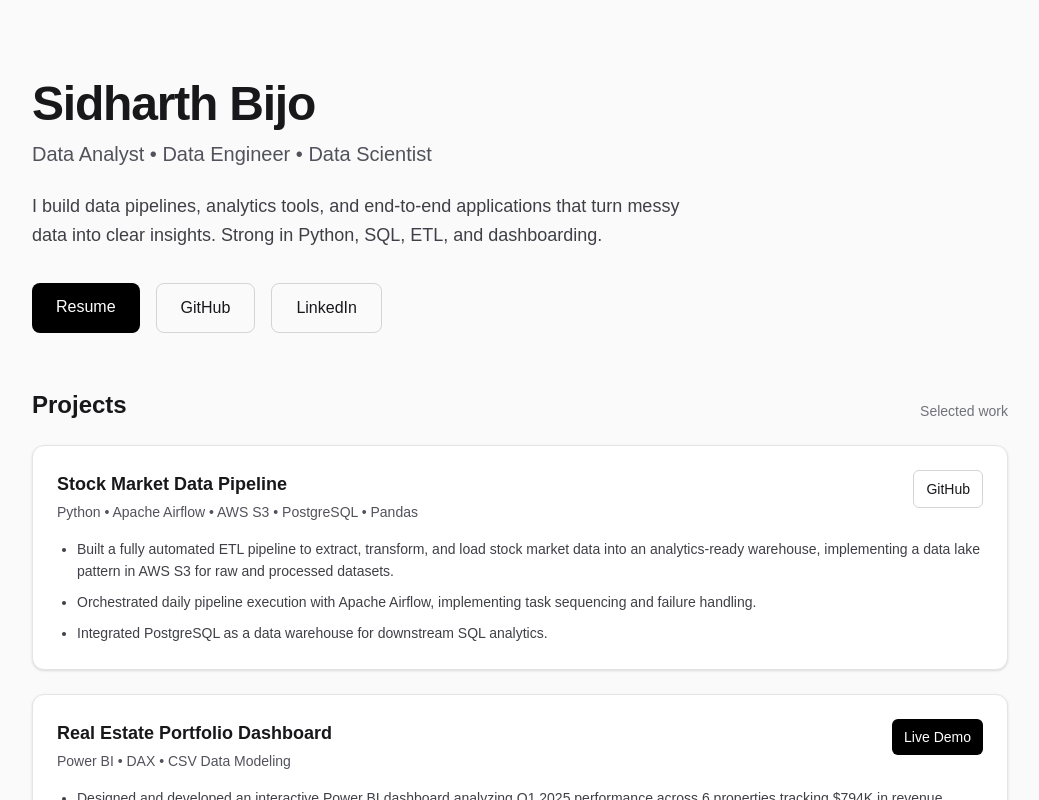
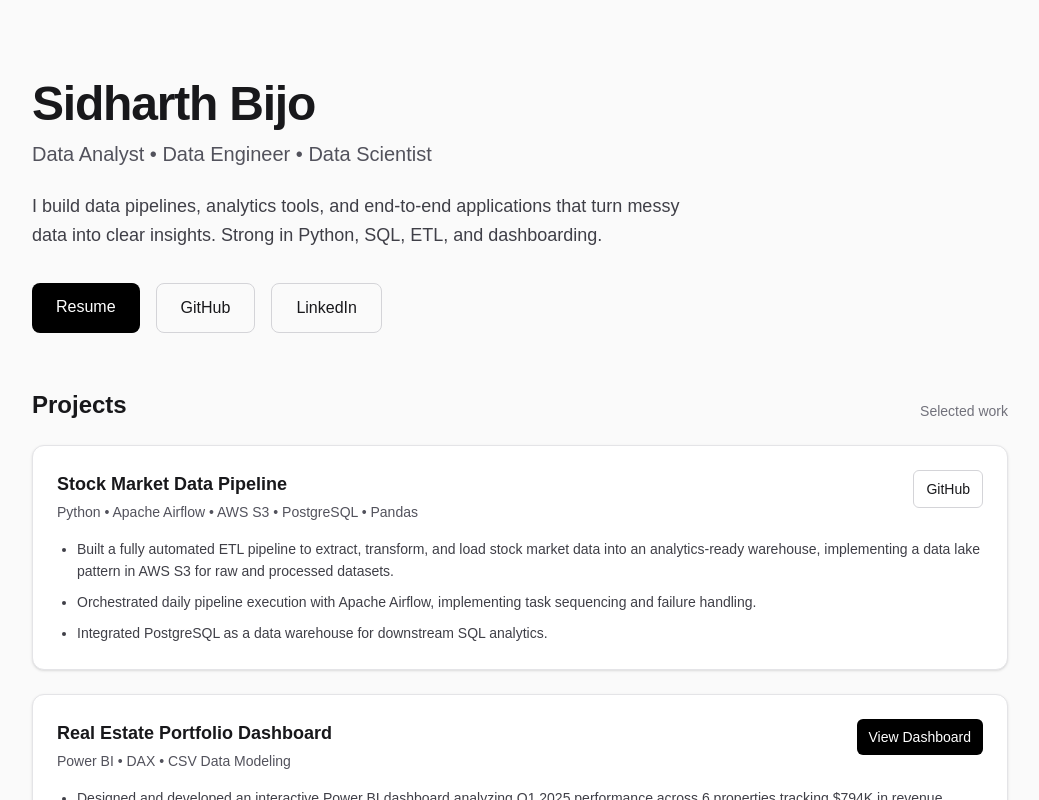
Before and after one commit to sidbijo/portfolio-site, a Next.js app: page / in a window 1280 px wide. Shown: the top 800 px of the page, without its empty margins (120-1159 px from the left). Built offline with nearby package versions, Linux system fonts and the light colour scheme.

Commit message:
fix dashboard PDF rendering

```diff
--- a/app/page.tsx
+++ b/app/page.tsx
@@ -95,7 +95,7 @@ export default function Home() {
                     ) : null}
                     {p.demo ? (
                       <a href={p.demo} target="_blank" rel="noopener noreferrer" className="rounded-md bg-black px-3 py-2 text-sm text-white hover:bg-zinc-800 dark:bg-white dark:text-black dark:hover:bg-zinc-200">
-                        Live Demo
+                        View Dashboard
                       </a>
                     ) : null}
                   </div>
```
